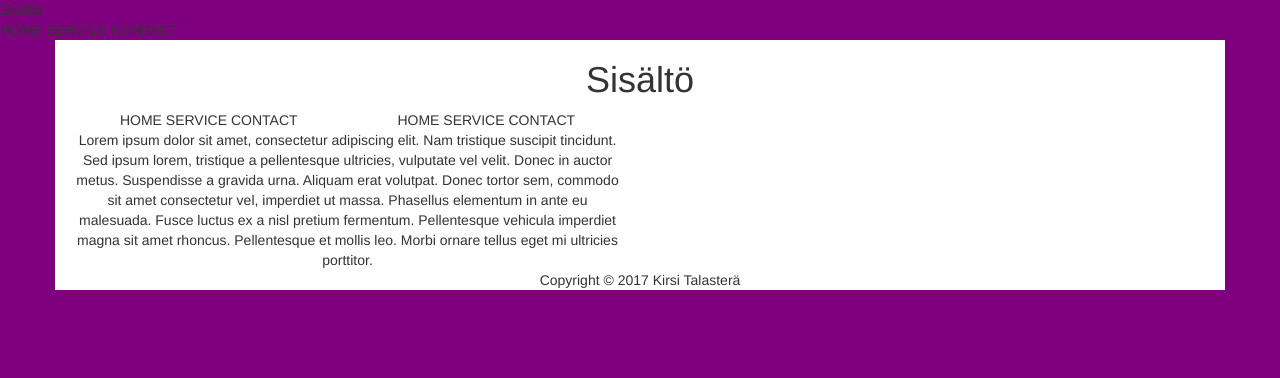
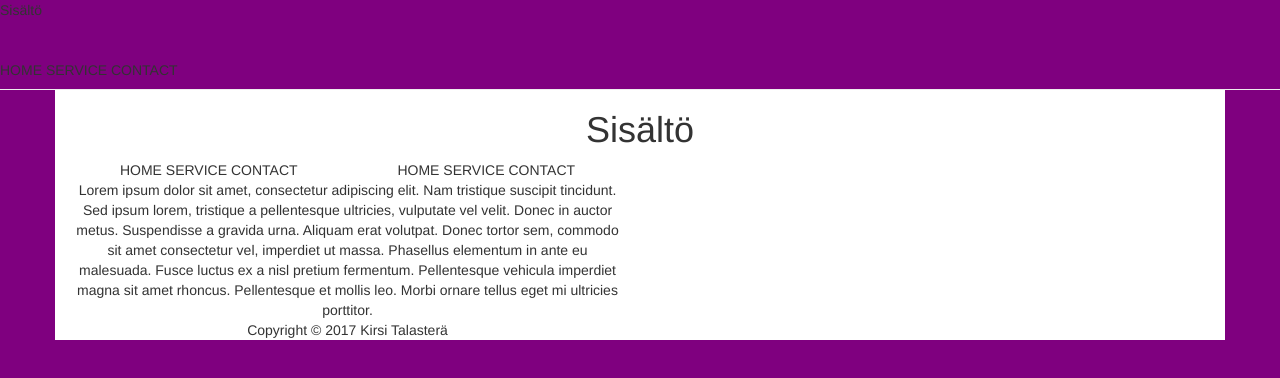
Before and after one commit to ktalaste/nettisivuni, a website: page 9AB/second.html in a window 1280 px wide. Drawn offline with Linux system fonts and the light colour scheme.

Commit message:
muutoksia

```diff
--- a/9AB/app.css
+++ b/9AB/app.css
@@ -17,3 +17,7 @@ body {
     font-family: serif;
     align-content: center;
 }
+.page-header{
+    margin-bottom: auto;
+    padding: auto;
+}
--- a/9AB/second.html
+++ b/9AB/second.html
@@ -9,12 +9,11 @@
     </head>
     <body>
         <header>Sisältö</header>
-        <nav>
-            HOME SERVICE CONTACT
+        <nav class="page-header">HOME SERVICE CONTACT</nav>
     </nav>
     <div class="container">
         <h1>Sisältö</h1>
-            <main
+        <main></main>
             <div class="row">
                 <div class="col-md-6">
                     HOME SERVICE CONTACT
```
Lines whose indentation alone changed are shown as unchanged.
